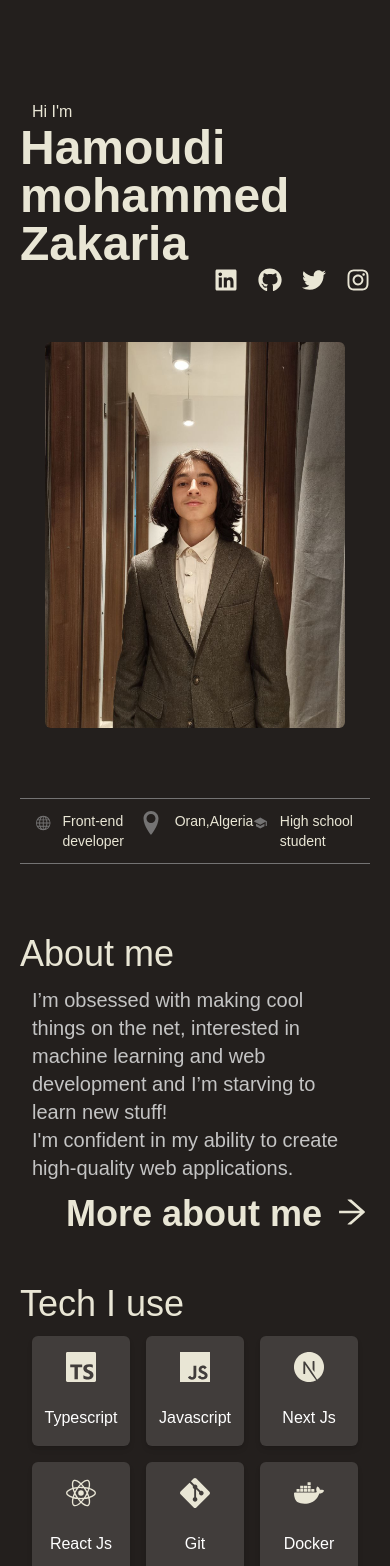
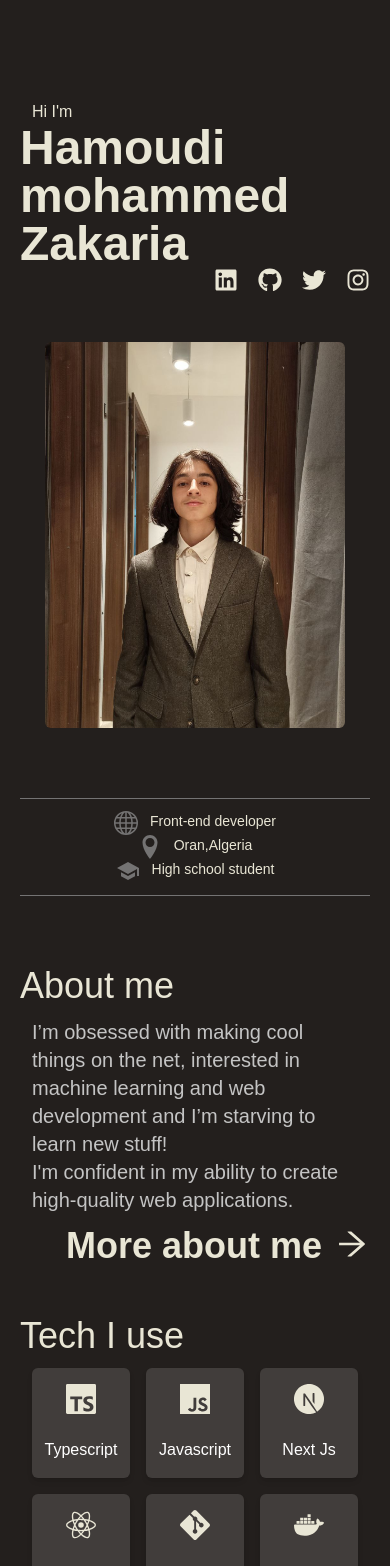
Before and after one commit to zaki031/portfolio, a Next.js app: page / in a window 390 px wide. Shown: the top 1566 px of the page. Built offline with nearby package versions, Linux system fonts and the light colour scheme.

Commit message:
slight update

```diff
--- a/components/about.jsx
+++ b/components/about.jsx
@@ -2,7 +2,7 @@ import React from 'react'
 import {AiOutlineArrowRight} from 'react-icons/ai'
 const about = () => {
   return (
-    <div className='mt-[70px]'>
+    <div className='mt-[70px] bg-[#231F1D]'>
 <h1 className='text-4xl text-[#E9E6D5]'>About me</h1>
   <p className='p-3 text-[#C4C4C4] text-xl'>
   I’m obsessed with making cool things  on the net,
--- a/components/bar.jsx
+++ b/components/bar.jsx
@@ -5,10 +5,10 @@ import {MdSchool} from 'react-icons/md'
 
 const bar = () => {
   return (
-    <div className='border-t-[1px]  border-b-[1px] py-3 mt-[70px]  flex justify-between px-4  text-[#E9E6D5] border-[#747373]'>
-        <p className='flex gap-3 text-sm lg:text-xl '><BsGlobe className='text-2xl lg:text-3xl font-bold text-[#747373]'/> Front-end developer</p>
-        <p className='flex gap-3 text-sm lg:text-xl'> <ImLocation className='text-2xl lg:text-3xl font-bold text-[#747373] '/>Oran,Algeria</p>
-        <p className='flex gap-3 text-sm lg:text-xl'><MdSchool className='text-2xl lg:text-3xl font-bold text-[#747373] '/>High school student</p>
+    <div className='border-t-[1px] bg-[#231F1D] z-[1]  border-b-[1px] py-3 mt-[70px]  lg:flex justify-between px-4  text-[#E9E6D5] border-[#747373]'>
+        <p className='flex justify-center gap-3 text-sm lg:text-xl '><BsGlobe className='text-2xl lg:text-3xl font-bold text-[#747373]'/> Front-end developer</p>
+        <p className='flex justify-center gap-3 text-sm lg:text-xl'> <ImLocation className='text-2xl lg:text-3xl font-bold text-[#747373] '/>Oran,Algeria</p>
+        <p className='flex justify-center gap-3 text-sm lg:text-xl '><MdSchool className='text-2xl lg:text-3xl font-bold text-[#747373] '/>High school student</p>
 
 
     </div>
--- a/components/projects.jsx
+++ b/components/projects.jsx
@@ -6,7 +6,7 @@ import {SiTypescript,SiFirebase,SiTailwindcss,SiJavascript,SiNextdotjs,SiGit,SiR
 
 const projects = () => {
   return (
-    <div className='mt-[50px]'>
+    <div className='mt-[50px] bg-[#231F1D] z-[1]'>
 
         <h1 className='text-4xl text-[#E9E6D5]'>Things I made</h1>
 
@@ -15,7 +15,7 @@ const projects = () => {
                 <div className="flex text-[#E9E6D5] text-3xl justify-between">
                 <h1 className='font-bold '>SkillUp </h1>
                 <div className="flex gap-5">
-                                    <a href="https://github.com/zaki031/skillUp"><SiGithub className='' /></a><a href="skill-up2.vercel.app"><BsBoxArrowUpRight /></a>
+                                    <a href="https://github.com/zaki031/skillUp"><SiGithub className='' /></a><a href="https://skill-up2.vercel.app"><BsBoxArrowUpRight /></a>
 
                 </div>
                 </div>
@@ -30,7 +30,7 @@ const projects = () => {
                 <div className="flex text-[#E9E6D5] text-3xl justify-between">
                 <h1 className='font-bold '>7sky's restaurant </h1>
                 <div className="flex gap-5">
-                                    <a href="https://github.com/zaki031/7sky-s-restaurent"><SiGithub className='' /></a><a href="7sky-s-restaurant.vercel.app"><BsBoxArrowUpRight /></a>
+                                    <a href="https://github.com/zaki031/7sky-s-restaurent"><SiGithub className='' /></a><a href="https://7sky-s-restaurant.vercel.app"><BsBoxArrowUpRight /></a>
 
                 </div>
                 </div>
@@ -47,7 +47,7 @@ const projects = () => {
                 <div className="flex text-[#E9E6D5] text-3xl justify-between">
                 <h1 className='font-bold '>Cryptito </h1>
                 <div className="flex gap-5">
-                                    <a href="https://github.com/zaki031/Cryptito"><SiGithub className='' /></a><a href="cryptito.vercel.app"><BsBoxArrowUpRight /></a>
+                                    <a href="https://github.com/zaki031/Cryptito"><SiGithub className='' /></a><a href="https://cryptito.vercel.app"><BsBoxArrowUpRight /></a>
 
                 </div>
                 </div>
--- a/components/tech.jsx
+++ b/components/tech.jsx
@@ -2,7 +2,7 @@ import React from 'react'
 import {SiTypescript,SiFirebase,SiTailwindcss,SiJavascript,SiNextdotjs,SiGit,SiReact,SiDocker,SiPython} from 'react-icons/si'
 const tech = () => {
   return (
-    <div className='mt-[50px]'>
+    <div className='mt-[50px] bg-[#231F1D] z-[1]'>
         <h1 className='text-4xl text-[#E9E6D5]'>Tech I use</h1>
         <div className="grid grid-cols-3 grid-rows-3 gap-4 p-3 lg:grid-rows-2 lg:grid-cols-4">
   <div className="bg-[#58555491] duration-300 ease-out  shadow-md hover:-translate-y-1  text-white text-center py-4 rounded-md">
--- a/pages/index.js
+++ b/pages/index.js
@@ -17,6 +17,7 @@ import { Inter } from 'next/font/google'
 
 export default function Home() {
   return (
+
     <div className='overflow-x-hidden mx-[20px] lg:mx-[250px]'>
       <Head>
         <title>Zakaria</title>
--- a/styles/globals.css
+++ b/styles/globals.css
@@ -5,10 +5,15 @@
 
 body{
   background-color: #231f1d;
+
   overflow-x: hidden;
 }
+
+
 *{
   font-family: 'Montserrat', sans-serif;
+
+
 
 }
 ::-webkit-scrollbar {
```
Also changed, not shown: components/contact.jsx (+1 -3 lines), components/hero.jsx (+3 -3 lines), public/bg.svg (added).
